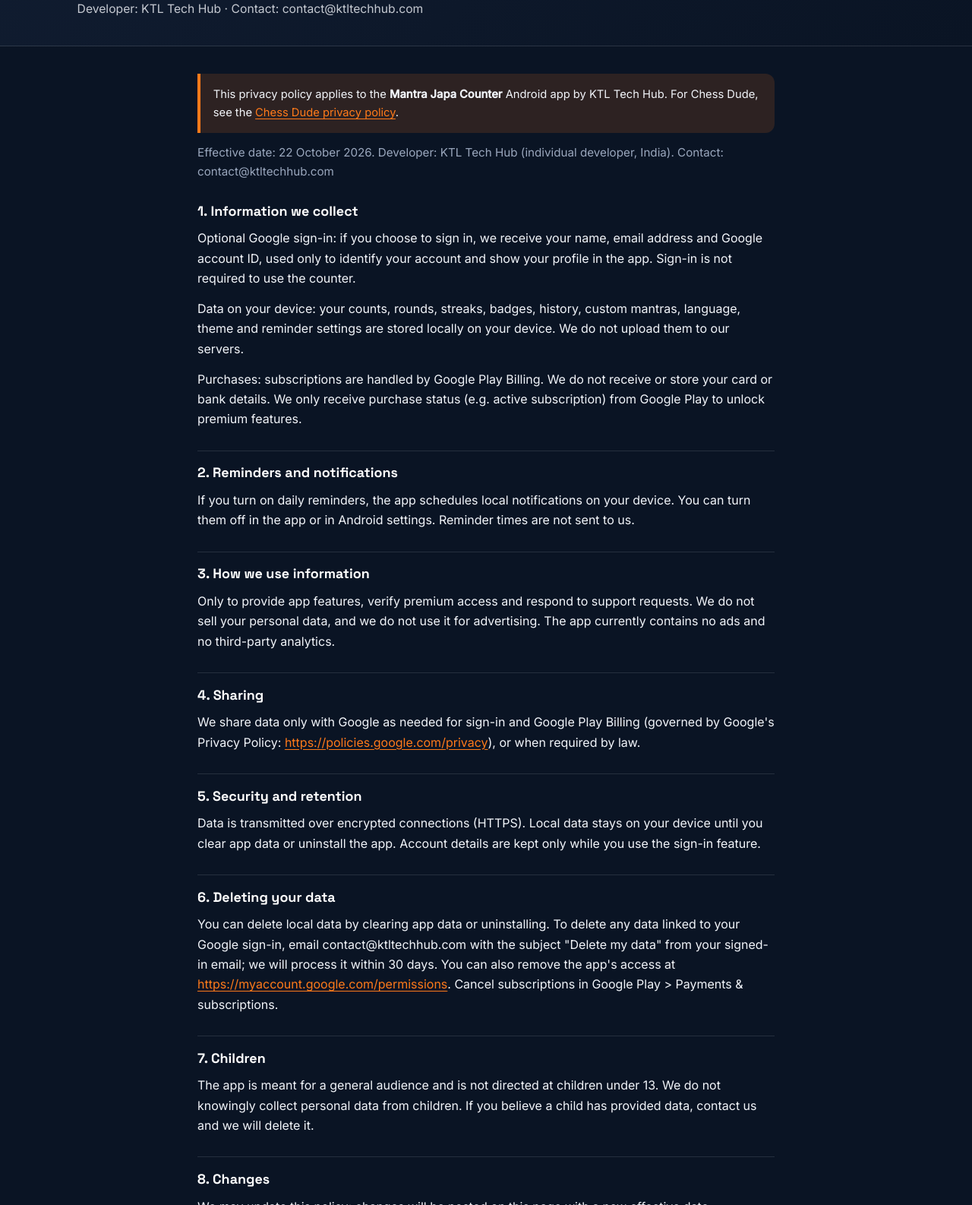
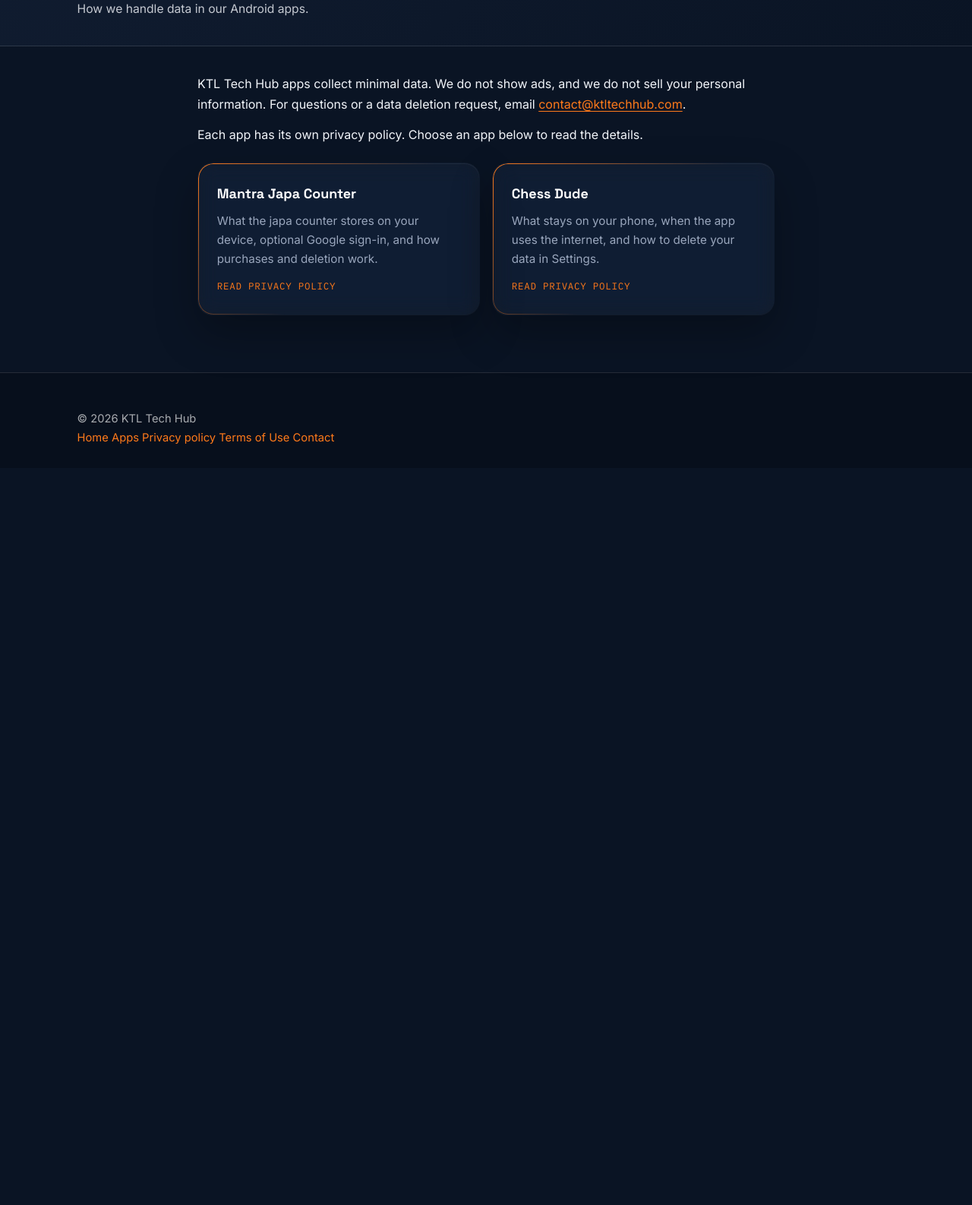
Before and after one commit to KTLTECHHUB/ktltechhub.github.io, a plain HTML site: page privacy.html in a window 1280 px wide. Shown: the part 184-1770 px from the top of the page at 76% size. After the commit the page ends 800 px from the top, so only its background shows below. Drawn offline with Linux system fonts and the light colour scheme.

Commit message:
Privacy hub page, Chess Dude privacy header/footer, remove Mantra trial text

```diff
--- a/privacy.html
+++ b/privacy.html
@@ -3,9 +3,15 @@
 <head>
   <meta charset="utf-8">
   <meta name="viewport" content="width=device-width, initial-scale=1">
-  <title>Privacy Policy – Mantra Japa Counter | KTL Tech Hub</title>
+  <title>KTL Tech Hub Privacy</title>
   <link rel="canonical" href="https://ktltechhub.com/privacy.html">
-  <meta name="description" content="Privacy Policy for Mantra Japa Counter by KTL Tech Hub. Effective date: 22 October 2026.">
+  <meta name="description" content="Privacy policies for KTL Tech Hub Android apps, including Mantra Japa Counter and Chess Dude. We collect minimal data and do not show ads.">
+  <meta property="og:title" content="KTL Tech Hub Privacy">
+  <meta property="og:description" content="Privacy policies for KTL Tech Hub Android apps. We collect minimal data and do not show ads.">
+  <meta property="og:url" content="https://ktltechhub.com/privacy.html">
+  <meta property="og:image" content="https://ktltechhub.com/og-banner.png">
+  <meta name="twitter:card" content="summary_large_image">
+  <meta name="twitter:image" content="https://ktltechhub.com/og-banner.png">
   <link rel="preconnect" href="https://fonts.googleapis.com">
   <link rel="preconnect" href="https://fonts.gstatic.com" crossorigin>
   <link href="https://fonts.googleapis.com/css2?family=IBM+Plex+Mono:wght@400;500&family=Inter:wght@400;500&family=Space+Grotesk:wght@600;700&display=swap" rel="stylesheet">
@@ -39,48 +45,27 @@
   <main>
     <div class="page-hero">
       <div class="container">
-        <h1>Privacy Policy – Mantra Japa Counter</h1>
-        <p>Developer: KTL Tech Hub &middot; Contact: contact@ktltechhub.com</p>
+        <h1>KTL Tech Hub Privacy</h1>
+        <p>How we handle data in our Android apps.</p>
       </div>
     </div>
 
     <div class="container prose">
-      <p class="notice">
-        This privacy policy applies to the <strong>Mantra Japa Counter</strong> Android app
-        by KTL Tech Hub. For Chess Dude, see the
-        <a href="privacy-chess-dude.html">Chess Dude privacy policy</a>.
-      </p>
+      <p>KTL Tech Hub apps collect minimal data. We do not show ads, and we do not sell your personal information. For questions or a data deletion request, email <a href="mailto:contact@ktltechhub.com">contact@ktltechhub.com</a>.</p>
+      <p>Each app has its own privacy policy. Choose an app below to read the details.</p>
 
-      <p class="meta">Effective date: 22 October 2026. Developer: KTL Tech Hub (individual developer, India). Contact: contact@ktltechhub.com</p>
-
-      <h2>1. Information we collect</h2>
-      <p>Optional Google sign-in: if you choose to sign in, we receive your name, email address and Google account ID, used only to identify your account and show your profile in the app. Sign-in is not required to use the counter.</p>
-      <p>Data on your device: your counts, rounds, streaks, badges, history, custom mantras, language, theme and reminder settings are stored locally on your device. We do not upload them to our servers.</p>
-      <p>Purchases: subscriptions are handled by Google Play Billing. We do not receive or store your card or bank details. We only receive purchase status (e.g. active subscription) from Google Play to unlock premium features.</p>
-
-      <h2>2. Reminders and notifications</h2>
-      <p>If you turn on daily reminders, the app schedules local notifications on your device. You can turn them off in the app or in Android settings. Reminder times are not sent to us.</p>
-
-      <h2>3. How we use information</h2>
-      <p>Only to provide app features, verify premium access and respond to support requests. We do not sell your personal data, and we do not use it for advertising. The app currently contains no ads and no third-party analytics.</p>
-
-      <h2>4. Sharing</h2>
-      <p>We share data only with Google as needed for sign-in and Google Play Billing (governed by Google's Privacy Policy: <a href="https://policies.google.com/privacy" rel="noopener noreferrer">https://policies.google.com/privacy</a>), or when required by law.</p>
-
-      <h2>5. Security and retention</h2>
-      <p>Data is transmitted over encrypted connections (HTTPS). Local data stays on your device until you clear app data or uninstall the app. Account details are kept only while you use the sign-in feature.</p>
-
-      <h2>6. Deleting your data</h2>
-      <p>You can delete local data by clearing app data or uninstalling. To delete any data linked to your Google sign-in, email contact@ktltechhub.com with the subject "Delete my data" from your signed-in email; we will process it within 30 days. You can also remove the app's access at <a href="https://myaccount.google.com/permissions" rel="noopener noreferrer">https://myaccount.google.com/permissions</a>. Cancel subscriptions in Google Play &gt; Payments &amp; subscriptions.</p>
-
-      <h2>7. Children</h2>
-      <p>The app is meant for a general audience and is not directed at children under 13. We do not knowingly collect personal data from children. If you believe a child has provided data, contact us and we will delete it.</p>
-
-      <h2>8. Changes</h2>
-      <p>We may update this policy; changes will be posted on this page with a new effective date.</p>
-
-      <h2>9. Contact</h2>
-      <p>KTL Tech Hub – <a href="mailto:contact@ktltechhub.com">contact@ktltechhub.com</a></p>
+      <div class="privacy-hub-grid">
+        <a class="card" href="privacy-mantra-japa.html">
+          <h2>Mantra Japa Counter</h2>
+          <p>What the japa counter stores on your device, optional Google sign-in, and how purchases and deletion work.</p>
+          <span class="card-cta">Read privacy policy</span>
+        </a>
+        <a class="card" href="privacy-chess-dude.html">
+          <h2>Chess Dude</h2>
+          <p>What stays on your phone, when the app uses the internet, and how to delete your data in Settings.</p>
+          <span class="card-cta">Read privacy policy</span>
+        </a>
+      </div>
     </div>
   </main>
 
@@ -90,7 +75,7 @@
       <nav class="footer-nav" aria-label="Footer">
         <a href="index.html">Home</a>
         <a href="apps.html">Apps</a>
-        <a href="privacy-chess-dude.html">Chess Dude privacy</a>
+        <a href="privacy.html">Privacy policy</a>
         <a href="terms.html">Terms of Use</a>
         <a href="contact.html">Contact</a>
       </nav>
--- a/styles.css
+++ b/styles.css
@@ -1267,3 +1267,45 @@ main { flex: 1; position: relative; }
 .app-compact-actions .app-compact-cta { margin-top: 0; }
 .app-compact-actions .play-badge img { height: 52px; }
 .feature-copy .play-badge { margin-top: 0.35rem; }
+
+/* Privacy hub + long policy URLs */
+.prose {
+  overflow-wrap: anywhere;
+}
+.privacy-hub-grid {
+  display: grid;
+  gap: 1rem;
+  grid-template-columns: 1fr;
+  margin: 1.5rem 0 0;
+}
+@media (min-width: 640px) {
+  .privacy-hub-grid { grid-template-columns: repeat(2, minmax(0, 1fr)); }
+}
+.privacy-hub-grid a.card {
+  display: block;
+  text-decoration: none;
+  color: inherit;
+  min-width: 0;
+}
+.privacy-hub-grid a.card h2 {
+  margin: 0 0 0.5rem;
+  padding-top: 0;
+  border-top: none;
+  font-size: 1.12rem;
+  color: var(--white);
+}
+.privacy-hub-grid a.card p {
+  margin: 0;
+  color: var(--muted);
+  font-size: 0.95rem;
+}
+.privacy-hub-grid a.card .card-cta {
+  display: inline-block;
+  margin-top: 0.85rem;
+  font-family: var(--font-mono);
+  font-size: 0.78rem;
+  letter-spacing: 0.06em;
+  text-transform: uppercase;
+  color: var(--accent);
+  text-decoration: none;
+}
```
Also changed, not shown: apps.html (+1 -1 lines), index.html (+1 -1 lines), privacy-chess-dude.html (+61 -60 lines), privacy-mantra-japa.html (+1 -1 lines).
